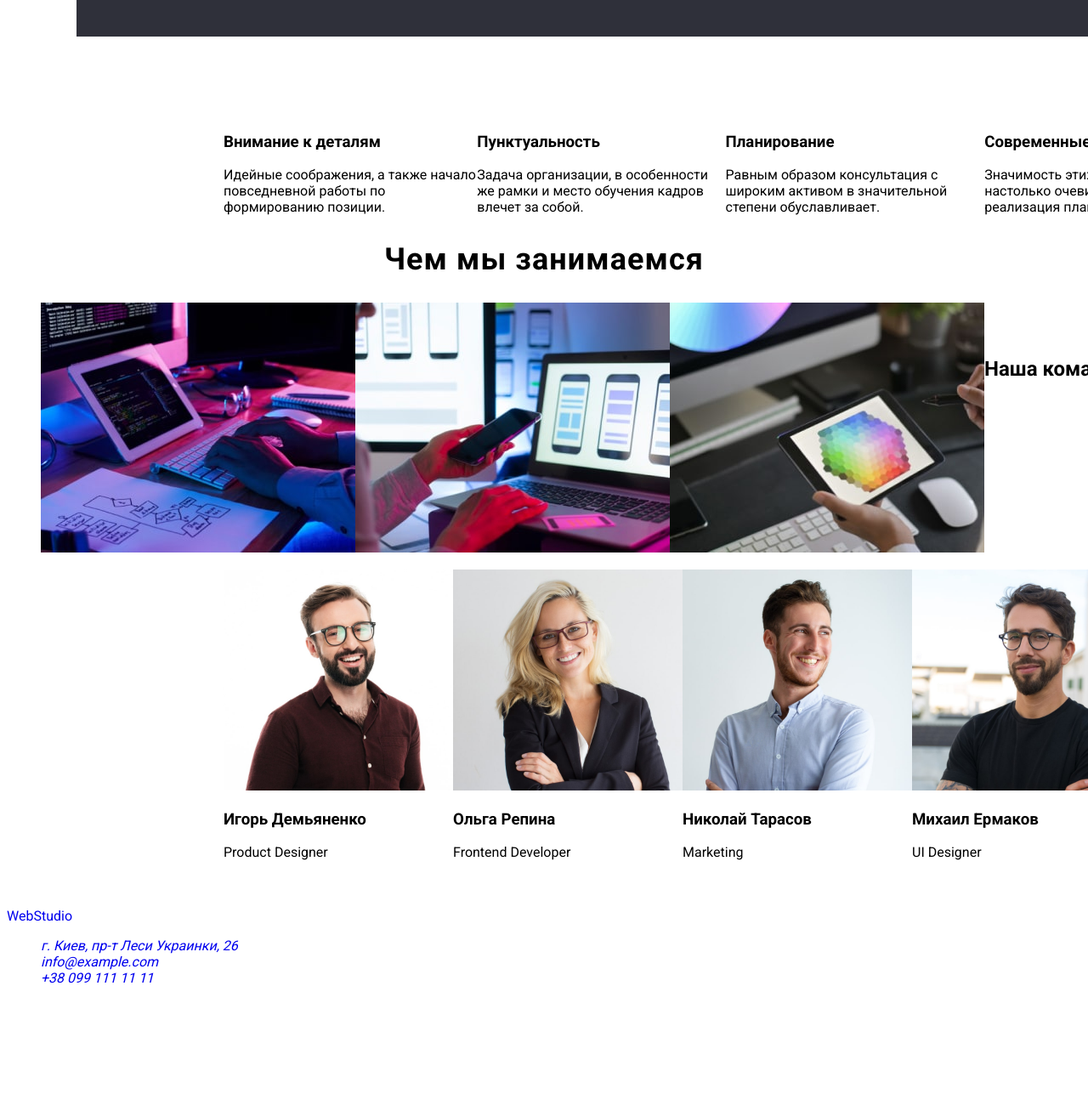
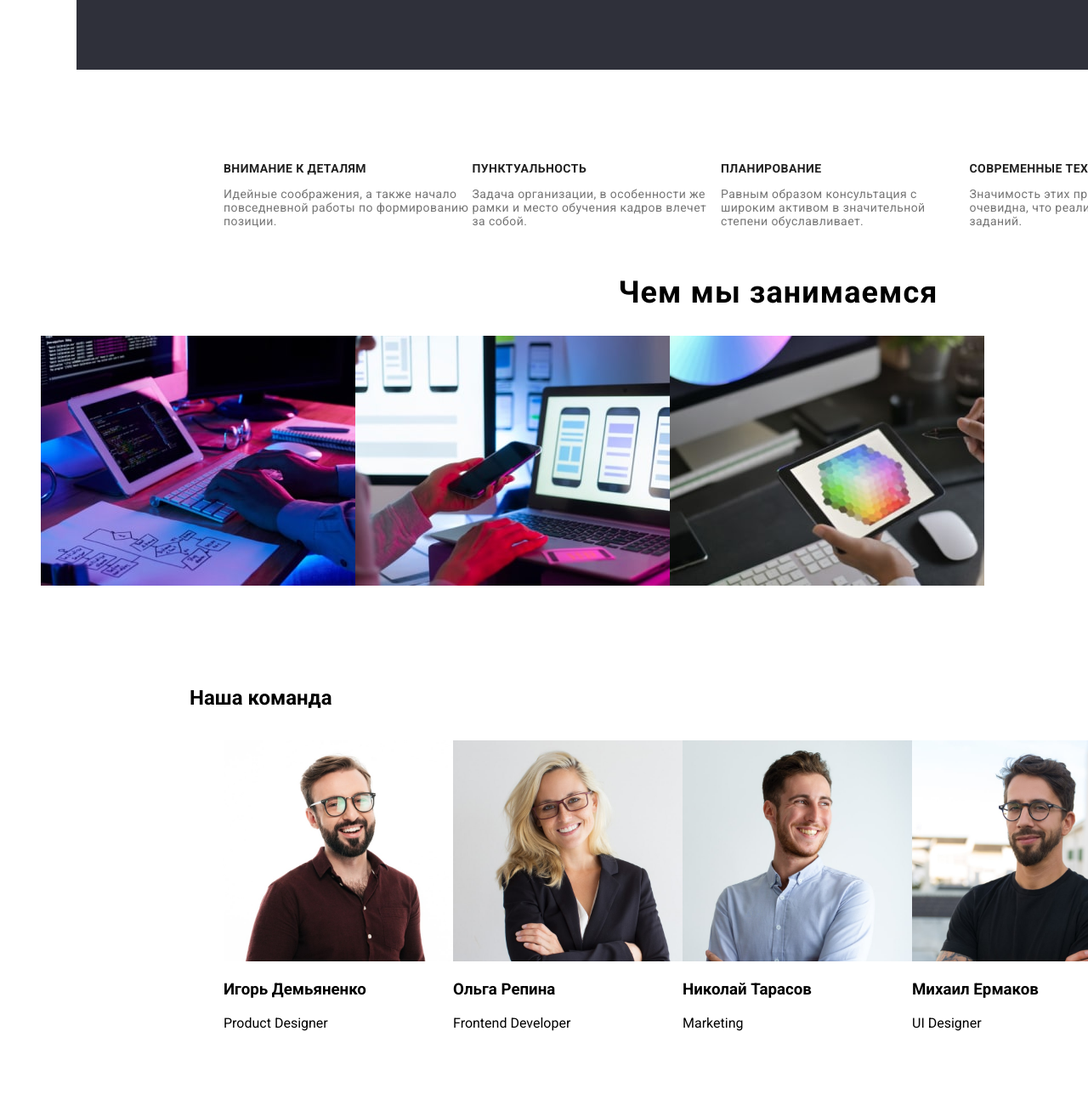
Before and after one commit to ArvisCode/goit-markup-hw-02, a plain HTML site: page index.html in a window 1280 px wide. Shown: the part 700-2000 px from the top of the page at 85% size. Before the commit the page ends 1876 px from the top, so only its background shows below. Drawn offline with Linux system fonts and the light colour scheme.

Commit message:
fix styles

```diff
--- a/css/styles.css
+++ b/css/styles.css
@@ -24,13 +24,11 @@ body {
 
 .header {
   display: inline-flex;
+  padding-left: 215px;
+  padding-top: 24px;
 }
 
 .header-logo {
-  width: 145px;
-  height: 31px;
-  margin-left: 215px;
-  margin-top: 24px;
   font-family: Raleway;
   font-weight: bold;
   font-size: 26px;
@@ -46,14 +44,22 @@ body {
   color: #000;
 }
 
+.header-navigation {
+  margin-left: 93px;
+}
+
+/* .header-navigation-list {
+  display: inline;
+  text-align: justify;
+  margin: 0px 20px;
+  padding: 0;
+} */
+
 .header-navigation-item {
   display: inline;
-}
-
-.header-navigation {
-  width: 294px;
-  height: 16px;
-  margin-left: 93px;
+  padding: 20px 0;
+  width: 500px;
+  text-align: center;
 }
 
 .header-navigation-link {
@@ -65,17 +71,34 @@ body {
   color: var(--accent-color);
 }
 
-.header-mail-item {
+.header-mail-link {
+  color: #757575;
   width: 135px;
   height: 16px;
   margin-left: 331px;
   padding-top: 32px;
 }
 
-.header-phone-item {
+.header-phone-link {
+  color: #757575;
   width: 135px;
   height: 16px;
   margin-left: 50px;
+}
+
+.header-mail-link:hover,
+.header-mail-link:focus,
+.header-phone-link:hover,
+.header-phone-link:focus {
+  color: var(--accent-color);
+}
+
+/* --------------main-box------------- */
+
+.main-box {
+  display: flex;
+  flex-direction: column;
+  flex-wrap: wrap;
 }
 
 /* --------------section title page------------- */
@@ -133,6 +156,27 @@ h1 {
   display: inline-flex;
 }
 
+.advantages-item {
+  width: 1170px;
+  height: 101px;
+}
+
+.advantages-title {
+  font-weight: bold;
+  font-size: 14px;
+  line-height: 16px;
+  letter-spacing: 0.03em;
+  color: #212121;
+  text-transform: uppercase;
+}
+
+.advatages-text {
+  font-size: 14px;
+  line-height: 1.71x;
+  letter-spacing: 0.03em;
+  color: #757575;
+}
+
 .we-doing-title {
   font-weight: bold;
   font-size: 36px;
@@ -155,12 +199,67 @@ h1 {
 .section-command {
   width: 1600px;
   height: 648px;
-  margin-left: 215px;
-  margin-top: 94px;
+  padding-left: 215px;
+  padding-top: 94px;
 }
 
 .commande-list {
   display: inline-flex;
 }
 
-/* --------------footer------------- */ ;
+/* --------------footer------------- */
+
+.footer {
+  background-color: var(--secondary-background-color);
+  width: 1600px;
+  height: 252px;
+  padding-top: 60px;
+  padding-left: 215px;
+}
+
+.footer-logo {
+  font-family: Raleway;
+  font-weight: bold;
+  font-size: 26px;
+  line-height: 1.19;
+  letter-spacing: 0.03em;
+}
+
+.footer-logo-web {
+  color: #2196f3;
+}
+
+.footer-logo-studio {
+  color: #ffffff;
+}
+
+.footer-address {
+  font-size: 14px;
+  line-height: 1.71;
+  letter-spacing: 0.03em;
+  color: rgba(255, 255, 255, 0.6);
+}
+
+.footer-addres-link {
+  font-style: normal;
+  font-size: 14px;
+  line-height: 1.71;
+  letter-spacing: 0.03em;
+  color: #ffffff;
+}
+
+.footer-mail-link {
+  font-style: normal;
+  font-size: 14px;
+  line-height: 1.71;
+  letter-spacing: 0.03em;
+  color: rgba(255, 255, 255, 0.6);
+}
+
+.footer-phone-link {
+  font-style: normal;
+  font-size: 14px;
+  line-height: 1.71;
+  letter-spacing: 0.03em;
+  color: rgba(255, 255, 255, 0.6);
+}
--- a/index.html
+++ b/index.html
@@ -33,46 +33,46 @@
           </li>
         </ul>
       </nav>
-      <a  class="header-mail-item link"
+      <a  class="header-mail-link link"
           href="mailto:info@devstudio.com">
       </a>
         info@devstudio.com
       </a>
-      <a  class="header-phone-item link"
+      <a  class="header-phone-link link"
           href="tel:+380961111111">+38 096 111 11 11
       </a>
     </header>
-    <main>
+    <main class="main-box">
       <section class="section-title-page">
         <h1>Эффективные решения для вашего бизнеса</h1>
         <button name="button" class="title-page-button">Заказать услугу</button>
       </section>
       <section class="section-we-doing">
         <ul class="advantages-list">
-          <li class="list">
-            <h3>Внимание к деталям</h3>
-            <p>
+          <li class="advantages-item list">
+            <h3 class="advantages-title">Внимание к деталям</h3>
+            <p class="advatages-text">
               Идейные соображения, а также начало повседневной работы по
               формированию позиции.
             </p>
           </li>
-          <li class="list">
-            <h3>Пунктуальность</h3>
-            <p>
+          <li class="advantages-item list">
+            <h3 class="advantages-title">Пунктуальность</h3>
+            <p class="advatages-text">
               Задача организации, в особенности же рамки и место обучения кадров
               влечет за собой.
             </p>
           </li>
-          <li class="list">
-            <h3>Планирование</h3>
-            <p>
+          <li class="advantages-item list">
+            <h3 class="advantages-title">Планирование</h3>
+            <p class="advatages-text">
               Равным образом консультация с широким активом в значительной
               степени обуславливает.
             </p>
           </li>
-          <li class="list">
-            <h3>Современные технологии</h3>
-            <p>
+          <li class="advantages-item list">
+            <h3 class="advantages-title">Современные технологии</h3>
+            <p class="advatages-text">
               Значимость этих проблем настолько очевидна, что реализация
               плановых заданий.
             </p>
@@ -165,7 +165,7 @@
         <ul>
           <li class="list">
             <a
-              class="link"
+              class="footer-addres-link link"
               href="https://goo.gl/maps/MXfDyZYe7NuaeCFu9"
               target="_blank"
               rel="noopener noreferrer"
@@ -173,10 +173,10 @@
             >
           </li>
           <li class="list">
-            <a class="link" href="mailto:info@example.com">info@example.com</a>
+            <a class="footer-mail-link link" href="mailto:info@example.com">info@example.com</a>
           </li>
           <li class="list">
-            <a class="link" href="tel:+380991111111">+38 099 111 11 11</a>
+            <a class="footer-phone-link link" href="tel:+380991111111">+38 099 111 11 11</a>
           </li>
         </ul>
       </address>
```
